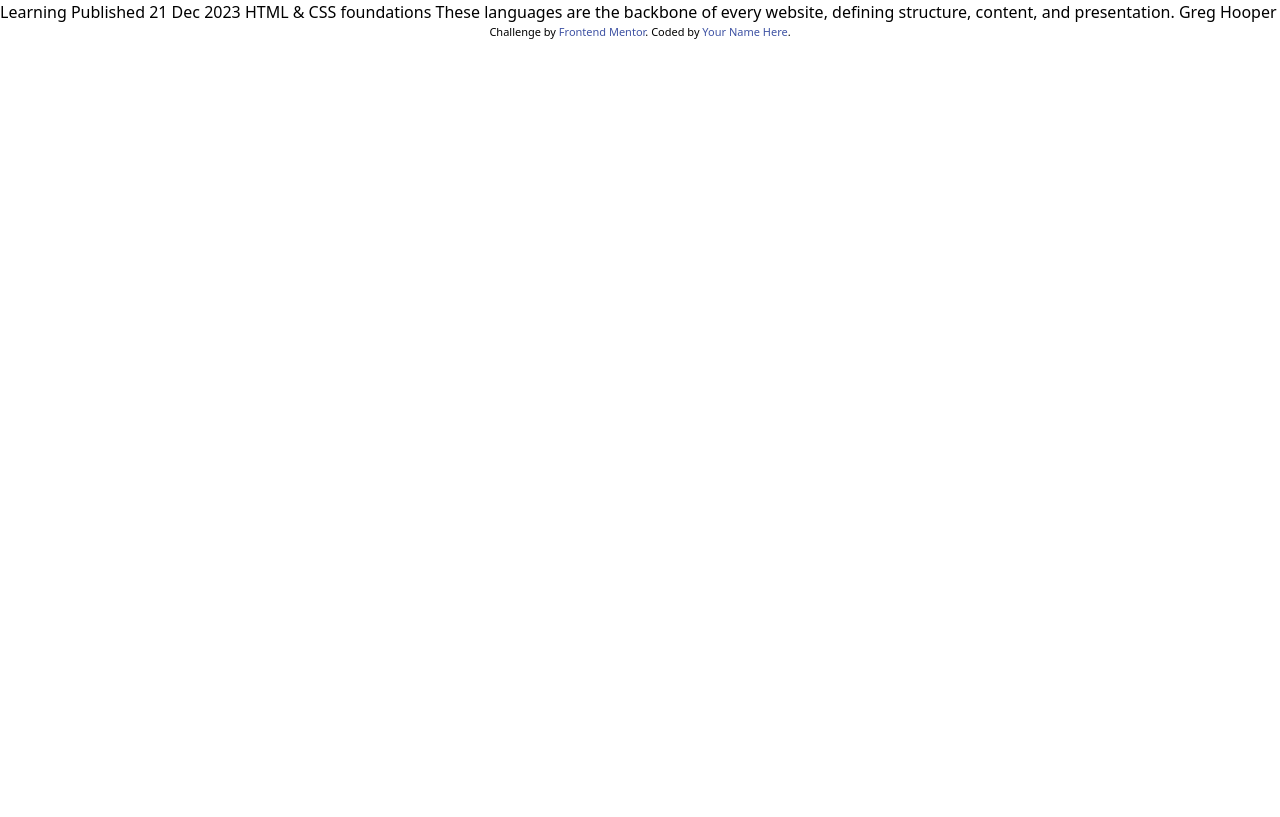
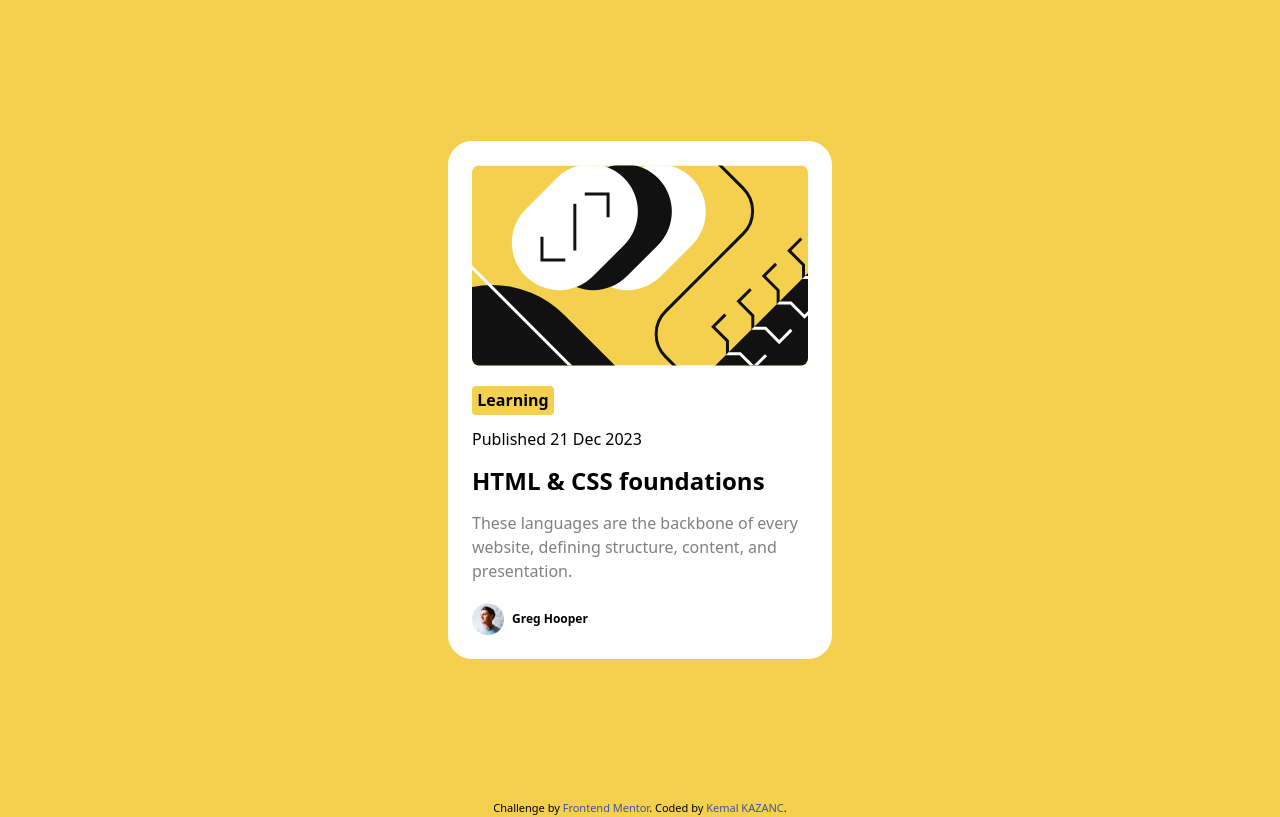
Before and after one commit to kemalkazanc/FrontEndMentor_blog-preview-card-main, a website: page index.html in a window 1280 px wide. Drawn offline with Linux system fonts and the light colour scheme.

Commit message:
fin du projet desktop

```diff
--- a/index.html
+++ b/index.html
@@ -27,19 +27,44 @@
       }
     </style>
   </head>
-  <body>
-    Learning Published 21 Dec 2023 HTML & CSS foundations These languages are
-    the backbone of every website, defining structure, content, and
-    presentation. Greg Hooper
+  <body class="bg-yellow-custom">
+    <main class="flex items-center justify-center h-screen">
+      <section
+        class="flex flex-col bg-white w-[384px] h-[522] p-6 rounded-3xl justify-between"
+      >
+        <img
+          src="./assets/images/illustration-article.svg"
+          alt=""
+          class="rounded-lg"
+        />
+        <div class="mt-5">
+          <h1
+            class="bg-yellow-custom font-bold w-[82px] h-[29px] text-center rounded flex justify-center items-center mb-3"
+          >
+            Learning
+          </h1>
 
-    <div class="attribution">
+          <p class="mb-3">Published 21 Dec 2023</p>
+          <h1 class="mb-3 font-bold text-[24px]">HTML & CSS foundations</h1>
+          <p class="text-grey-custom">
+            These languages are the backbone of every website, defining
+            structure, content, and presentation.
+          </p>
+        </div>
+        <div class="flex items-center gap-2 mt-5">
+          <img src="./assets/images/image-avatar.webp" class="w-8" alt="" />
+          <h1 class="text-[12px] font-bold">Greg Hooper</h1>
+        </div>
+      </section>
+    </main>
+    <div class="attribution mt--3">
       Challenge by
       <a
         href="https://www.frontendmentor.io?ref=challenge"
         target="_blank"
         rel="noopener"
         >Frontend Mentor</a
-      >. Coded by <a href="#">Your Name Here</a>.
+      >. Coded by <a href="#">Kemal KAZANC</a>.
     </div>
   </body>
 </html>
--- a/tailwind.config.js
+++ b/tailwind.config.js
@@ -2,7 +2,12 @@
 module.exports = {
   content: ["./index.html"],
   theme: {
-    extend: {},
+    extend: {
+      colors: {
+        "yellow-custom": "hsl(47, 88%, 63%)",
+        "grey-custom": "hsl(0, 0%, 50%)",
+      },
+    },
   },
   plugins: [],
 };
```
Also changed, not shown: dist/styles.css.
